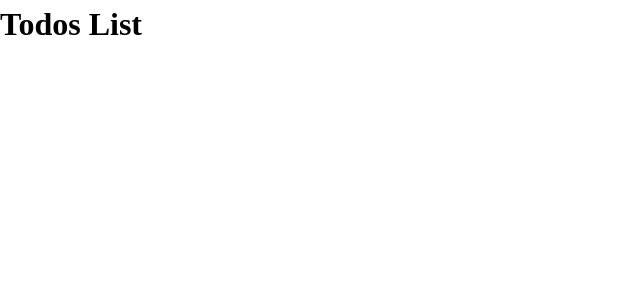
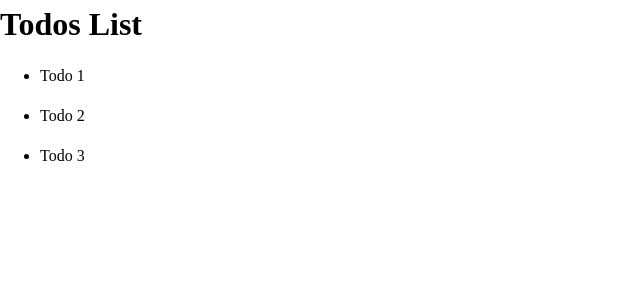
Before and after one commit to uxmoon/todo-list-vue2, a Vue app: page / in a window 1280 px wide. Shown: the top 300 px of the page, without its empty margins (0-640 px from the left). Built offline with nearby package versions, Linux system fonts and the light colour scheme.

Commit message:
Display array data in list

```diff
--- a/src/App.vue
+++ b/src/App.vue
@@ -1,6 +1,6 @@
 <template>
   <div id="app">
-    <TodosList />
+    <TodosList v-bind:todos="todos" />
   </div>
 </template>
 
--- a/src/components/TodosList.vue
+++ b/src/components/TodosList.vue
@@ -1,12 +1,16 @@
 <template>
   <div>
     <h1>Todos List</h1>
+    <ul v-bind:key="todo.id" v-for="todo in todos">
+      <li>{{todo.title}}</li>
+    </ul>
   </div>
 </template>
 
 <script>
 export default {
-  name: "TodosList"
+  name: "TodosList",
+  props: ["todos"]
 }
 </script>
 
```
